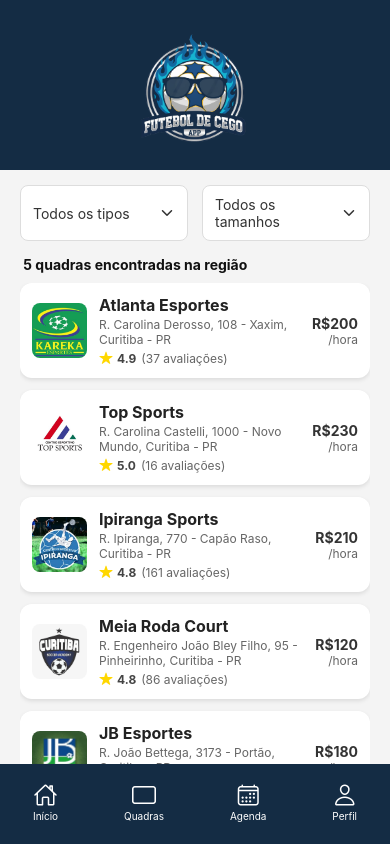
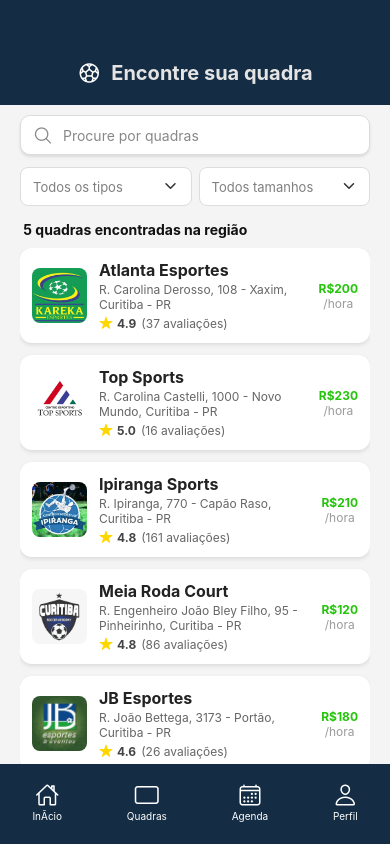
Before and after one commit to rogeriocaetanojr/futebol-cegos, a React Native app: screen /Quadras in a window 390 px wide. Built offline with nearby package versions, Linux system fonts and the light colour scheme.

Commit message:
refatorando o codigo e arrumando alguns erros

```diff
--- a/App.tsx
+++ b/App.tsx
@@ -3,6 +3,8 @@ import { NavigationContainer } from '@react-navigation/native';
 import { createNativeStackNavigator } from '@react-navigation/native-stack';
 import Home from './src/pages/home';
 import Quadras from './src/pages/quadras';
+import Agendas from './src/pages/agendas';
+import Perfil from './src/pages/perfil';
 
 const Stack = createNativeStackNavigator();
 
@@ -16,6 +18,10 @@ export default function App() {
       >
         <Stack.Screen name="Home" component={Home} />
         <Stack.Screen name="Quadras" component={Quadras} />
+        <Stack.Screen name="Agendas" component={Agendas} />
+        <Stack.Screen name="Perfil" component={Perfil} />
+
+
 
       </Stack.Navigator>
     </NavigationContainer>
--- a/src/components/header.styles.tsx
+++ b/src/components/header.styles.tsx
@@ -1,26 +1,41 @@
 import { StyleSheet } from "react-native";
 
 export const style = StyleSheet.create({
+  boxTop: {
+    backgroundColor: "#142c44",
+    width: "100%",
+    alignItems: "center",
+    paddingTop: 10,
+    paddingBottom: 10,
+  },
+
   Logo: {
     width: 140,
-    height: 140,
+    height: 120,
     resizeMode: "contain",
+    marginBottom: 1,
   },
-  boxTop: {
-    height: 170,
-    backgroundColor: "#142c44",
-    width: "100%",
-    justifyContent: "flex-start",
+
+  searchContainer: {
+    flexDirection: "row",
     alignItems: "center",
-    paddingTop: 24,
-  },
-  searchBar: {
+    backgroundColor: "#fff",
     width: "90%",
     height: 40,
-    backgroundColor: "#fff",
-    borderRadius: 15,
-    paddingHorizontal: 15,
+    borderRadius: 12,
+    paddingHorizontal: 12,
     borderWidth: 1,
     borderColor: "#ddd",
   },
+
+  searchIcon: {
+    marginRight: 10,
+  },
+
+  searchInput: {
+    flex: 1,
+    height: "100%",
+    fontSize: 14,
+    color: "#333",
+  },
 });
--- a/src/components/header.tsx
+++ b/src/components/header.tsx
@@ -1,25 +1,27 @@
 import React from "react";
-import { View, Text, Image, TextInput, TouchableOpacity } from "react-native";
+import { View, TextInput, Image } from "react-native";
+import { Ionicons } from "@expo/vector-icons";
 import { style } from "./header.styles";
 import Logo from "../assets/logo.png";
 
 type HeaderProps = {
   showSearchBar?: boolean;
-}
+};
 
 export default function Header({ showSearchBar = false }: HeaderProps) {
   return (
     <View style={style.boxTop}>
       <Image source={Logo} style={style.Logo} />
-
       {showSearchBar && (
-        <TextInput
-          style={style.searchBar}
-          placeholder="Procure por quadras"
-          placeholderTextColor="#ccc"
-        />
+        <View style={style.searchContainer}>
+          <Ionicons name="search-outline" size={20} color="#888" style={style.searchIcon} />
+          <TextInput
+            style={style.searchInput}
+            placeholder="Procure por quadras"
+            placeholderTextColor="#888"
+          />
+        </View>
       )}
-
     </View>
   );
 }
--- a/src/components/tabBar.tsx
+++ b/src/components/tabBar.tsx
@@ -1,27 +1,25 @@
 import React from "react";
-import { View, Text, Image, TextInput, TouchableOpacity } from "react-native";
-import { useNavigation } from '@react-navigation/native';
+import { View, Text, TouchableOpacity } from "react-native";
+import { useNavigation } from "@react-navigation/native";
 import { style } from "./tabBar.styles";
 import { Ionicons } from "@expo/vector-icons";
 
 export default function TabBar() {
-
   const navigation = useNavigation<any>();
 
-  return(
+  return (
     <View style={style.boxBotton}>
-
       <TouchableOpacity
         style={style.navButton}
-        onPress={() => navigation.navigate('Home')}
+        onPress={() => navigation.navigate("Home")}
       >
         <Ionicons name="home-outline" size={24} color="#fff" />
-        <Text style={style.navText}>Início</Text>
+        <Text style={style.navText}>InÃ­cio</Text>
       </TouchableOpacity>
 
       <TouchableOpacity
         style={style.navButton}
-        onPress={() => navigation.navigate('Quadras')}
+        onPress={() => navigation.navigate("Quadras")}
       >
         <Ionicons name="tablet-landscape-outline" size={24} color="#fff" />
         <Text style={style.navText}>Quadras</Text>
@@ -29,6 +27,7 @@ export default function TabBar() {
 
       <TouchableOpacity
         style={style.navButton}
+        onPress={() => navigation.navigate("Agendas")}
       >
         <Ionicons name="calendar-outline" size={24} color="#fff" />
         <Text style={style.navText}>Agenda</Text>
@@ -36,11 +35,11 @@ export default function TabBar() {
 
       <TouchableOpacity
         style={style.navButton}
-
+        onPress={() => navigation.navigate("Perfil")}
       >
         <Ionicons name="person-outline" size={24} color="#fff" />
         <Text style={style.navText}>Perfil</Text>
       </TouchableOpacity>
     </View>
-  )
+  );
 }
--- a/src/pages/home/components/body.tsx
+++ b/src/pages/home/components/body.tsx
@@ -18,7 +18,7 @@ export default function Body() {
     <View style={style.boxMid}>
       <Text style={style.welcomeText}>Bem-Vindo, Gabriel Dembelenda!</Text>
       <Text style={style.infoText}>
-        Atualmente, você não possui nenhum agendamento.
+        Atualmente, você possui 2 agendamentos.
       </Text>
 
       <View style={style.featuresContainer}>
--- a/src/pages/home/index.tsx
+++ b/src/pages/home/index.tsx
@@ -12,7 +12,7 @@ import TabBar from '../../components/tabBar';
 export default function Home() {
   return (
     <View style={style.container}>
-      <Header/>
+      <Header showSearchBar={true} />
       <Body/>
       <TabBar/>
     </View>
--- a/src/pages/home/styles.tsx
+++ b/src/pages/home/styles.tsx
@@ -1,12 +1,6 @@
 import { StyleSheet } from "react-native";
 
 export const style = StyleSheet.create({
-  Logo: {
-    width: 55,
-    height: 55,
-    resizeMode: "contain",
-  },
-
   container: {
     flex: 1,
     backgroundColor: "#142c44",
@@ -35,7 +29,7 @@ export const style = StyleSheet.create({
     flex: 1,
     backgroundColor: "#f4f4f4",
     width: "100%",
-    paddingTop: 15,
+    paddingTop: 6,
   },
 
   welcomeText: {
@@ -57,8 +51,8 @@ featuresContainer: {
   flexDirection: 'row',
   justifyContent: 'space-around',
   width: '100%',
-  marginTop: 20,
-  marginBottom: 10,
+  marginTop: 16,
+  marginBottom: 2,
 },
 featureItem: {
   alignItems: 'center',
--- a/src/pages/quadras/index.tsx
+++ b/src/pages/quadras/index.tsx
@@ -1,9 +1,10 @@
 import React from "react";
-import { View, Text, FlatList, TouchableOpacity, Image } from "react-native";
-import Header from "../../components/header";
+import { View, Text, FlatList, TouchableOpacity, Image, TextInput } from "react-native";
 import TabBar from "../../components/tabBar";
 import { Ionicons } from "@expo/vector-icons";
 import { style } from "./styles";
+
+
 
 const MOCK_DATA = [
   {
@@ -89,17 +90,27 @@ export default function Quadras() {
 
   return (
     <View style={{ flex: 1, backgroundColor: "#fff" }}>
-      <Header />
+      <View style={style.localHeader}>
+  <Ionicons name="football-outline" size={24} color="#fff" />
+  <Text style={style.headerTitle}>Encontre sua quadra</Text>
+</View>
+      <View style={style.bodyContainer}>
+        <View style={style.searchContainer}>
+  <Ionicons name="search-outline" size={20} color="#888" style={style.searchIcon} />
+  <TextInput
+    style={style.searchInput}
+    placeholder="Procure por quadras"
+    placeholderTextColor="#888"
+  />
+</View>
 
-      <View style={style.bodyContainer}>
-        {/* Filtros */}
         <View style={style.filterContainer}>
           <TouchableOpacity style={style.filterButton}>
             <Text style={style.filterText}>Todos os tipos</Text>
             <Ionicons name="chevron-down-outline" size={16} color="#333" />
           </TouchableOpacity>
           <TouchableOpacity style={style.filterButton}>
-            <Text style={style.filterText}>Todos os tamanhos</Text>
+            <Text style={style.filterText}>Todos tamanhos</Text>
             <Ionicons name="chevron-down-outline" size={16} color="#333" />
           </TouchableOpacity>
         </View>
--- a/src/pages/quadras/styles.tsx
+++ b/src/pages/quadras/styles.tsx
@@ -1,11 +1,55 @@
 import { StyleSheet } from "react-native";
+const HEADER_COLOR = '#142c44';
 
 export const style = StyleSheet.create({
+  localHeader: {
+    backgroundColor: HEADER_COLOR,
+    height: 105,
+    flexDirection: 'row',
+    alignItems: 'center',
+    justifyContent: 'center',
+    paddingTop: 40,
+  },
+  headerTitle: {
+    color: '#e5e4e4ff',
+    fontSize: 20,
+    fontWeight: 'bold',
+    marginLeft: 10,
+  },
   bodyContainer: {
     flex: 1,
     backgroundColor: "#f4f4f4",
     paddingHorizontal: 20,
   },
+searchContainer: {
+  flexDirection: "row",
+  alignItems: "center",
+  backgroundColor: "#fff",
+  width: "100%",
+  height: 40,
+  borderRadius: 10,
+  paddingHorizontal: 12,
+  borderWidth: 1,
+  borderColor: "#ddd",
+  shadowColor: "#000",
+  shadowOffset: { width: 0, height: 2 },
+  shadowOpacity: 0.1,
+  shadowRadius: 3,
+  elevation: 2,
+  marginBottom: -3,
+  marginTop: 10,
+},
+
+searchIcon: {
+  marginRight: 10,
+},
+
+searchInput: {
+  flex: 1,
+  height: "100%",
+  fontSize: 14,
+  color: "#333",
+},
 
   filterContainer: {
     flexDirection: "row",
@@ -23,11 +67,11 @@ export const style = StyleSheet.create({
     borderRadius: 8,
     paddingVertical: 10,
     paddingHorizontal: 12,
-    width: "48%",
+    width: "49%",
   },
   filterText: {
-    fontSize: 14,
-    color: "#333",
+    fontSize: 13,
+    color: "#807f7fff",
   },
 
   resultsTitle: {
@@ -87,17 +131,17 @@ export const style = StyleSheet.create({
     marginLeft: 5,
   },
   cardPriceColumn: {
-    alignItems: "flex-end",
+    alignItems: "center",
     justifyContent: "center",
     paddingLeft: 10,
   },
   cardPrice: {
-    fontSize: 14,
+    fontSize: 12,
     fontWeight: "bold",
-    color: "#333",
+    color: "#23c40aff",
   },
   cardPriceLabel: {
     fontSize: 12,
-    color: "#666",
+    color: "#9c9b9bff",
   },
 });
```
Also changed, not shown: src/assets/imgperfil.png (added), src/pages/agendas/index.tsx (renamed from src/pages/agenda/index.tsx), src/pages/agendas/styles.tsx (renamed from src/pages/agenda/styles.tsx), 1 other file (tests, documents, lock files or other folders).
